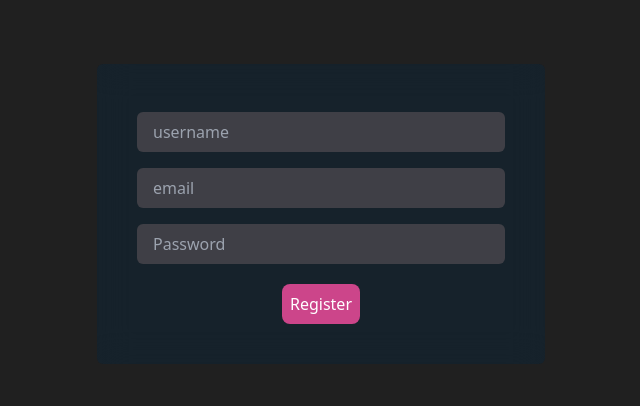
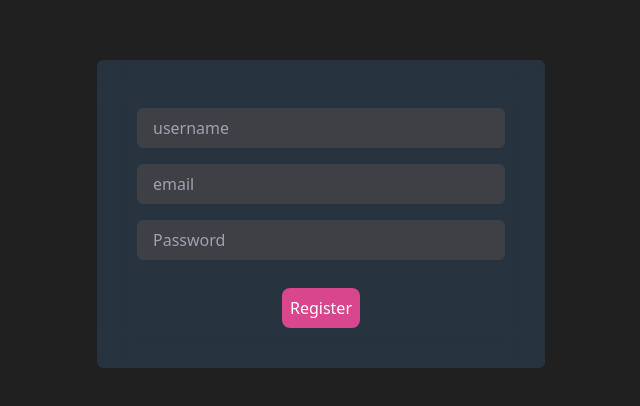
Before and after one commit to esteban2505J/Notes, a React (Vite) app in the folder client/: page /register in a window 1280 px wide. Shown: the part 186-592 px from the top of the page, without its empty margins (319-959 px from the left). Built offline with nearby package versions, Linux system fonts and the light colour scheme.

Commit message:
add to context user

```diff
--- a/client/src/App.jsx
+++ b/client/src/App.jsx
@@ -1,9 +1,11 @@
 import { BrowserRouter, Routes, Route } from "react-router-dom";
 import LoginPage from "./pages/LoginPage";
 import { RegisterPage } from "./pages/RegisterPage";
+import { AuthProvider } from "./context/authContext";
 
 function App() {
   return (
+    <AuthProvider>
       <BrowserRouter>
         <Routes>
           <Route path="/" element={<h1>home page </h1>} />
@@ -15,6 +17,7 @@ function App() {
           <Route path="/profile" element={<h1>profile page </h1>} />
         </Routes>
       </BrowserRouter>
+    </AuthProvider>
   );
 }
 
--- /dev/null
+++ b/client/src/context/AuthContext.jsx
@@ -0,0 +1,42 @@
+import { createContext, useState, useContext } from "react";
+import { registerRequest } from "../api/auth.js";
+
+export const AuthContext = createContext();
+
+export const userAuth = () => {
+  const context = useContext(AuthContext);
+  if (!context) {
+    throw new Error("useAuth must be used withim an AutProvider");
+  }
+  return context;
+};
+
+export const AuthProvider = ({ children }) => {
+  const [user, setUser] = useState(null);
+  const [isAuthenticated, setIsAuthenticated] = useState(false);
+  const [errors, setErrors] = useState([]);
+
+  const sigUp = async (user) => {
+    try {
+      const res = await registerRequest(user);
+      console.log(res.data);
+      setUser(res.data);
+      setIsAuthenticated(true);
+    } catch (error) {
+      console.log(error.response);
+      setErrors(error.response.data);
+    }
+  };
+
+  return (
+    <AuthContext.Provider
+      value={{
+        sigUp,
+        isAuthenticated,
+        errors,
+      }}
+    >
+      {children}
+    </AuthContext.Provider>
+  );
+};
--- a/client/src/pages/RegisterPage.jsx
+++ b/client/src/pages/RegisterPage.jsx
@@ -1,16 +1,27 @@
-import React from "react";
+import React, { useEffect } from "react";
 import { useForm } from "react-hook-form";
-import { registerRequest } from "../api/auth.js";
+import { userAuth } from "../context/authContext";
+import { useNavigate } from "react-router-dom";
 
 export const RegisterPage = () => {
-  const { register, handleSubmit } = useForm();
+  const {
+    register,
+    handleSubmit,
+    formState: { errors },
+  } = useForm();
+  const { sigUp, isAuthenticated, errors: registerError } = userAuth();
+
+  const navigate = useNavigate();
+
+  useEffect(() => {
+    if (isAuthenticated) navigate("/tasks");
+  }, [isAuthenticated]);
 
   /**
    * method to control the sending of the registration request
    */
   const onSubmit = handleSubmit(async (values) => {
-    const res = await registerRequest(values);
-    console.log(res);
+    sigUp(values);
   });
 
   return (
@@ -19,30 +30,43 @@ export const RegisterPage = () => {
         className="flex items-center justify-center h-screen
       "
       >
-        <div className="max-w-md bg-[#002a47] p-10 rounded-md backdrop-filter backdrop-blur-lg bg-opacity-30">
+        <div className="max-w-md bg-[#386487] p-10 rounded-md backdrop-filter backdrop-blur-lg bg-opacity-30">
           <form onSubmit={onSubmit}>
+            {registerError.map((error) => {
+              return <div className="bg-red-500 p-2 text-white">{error}</div>;
+            })}
             <input
               type="text"
               {...register("userName", { required: true })}
               className="w-full bg-zinc-700 text-white px-4 py-2 rounded-md my-2"
               placeholder="username"
             />
+            {errors.userName && (
+              <p className=" text-red-500">Username is required</p>
+            )}
+
             <input
               type="email"
               {...register("email", { required: true })}
               className="w-full bg-zinc-700 text-white px-4 py-2 rounded-md my-2"
               placeholder="email"
             />
+            {errors.email && (
+              <p className=" text-red-500">E-mail is required</p>
+            )}
             <input
               type="password"
               {...register("password", { required: true })}
               className="w-full bg-zinc-700 text-white px-4 py-2 rounded-md my-2"
               placeholder="Password"
             />
-            <div className="flex items-center justify-center mt-3">
+            {errors.password && (
+              <p className=" text-red-500">Password is required</p>
+            )}
+            <div className="flex items-center justify-center mt-5">
               <button
                 type="submit"
-                className="bg-[#cc458a] p-2 rounded-lg hover:bg-[#713662]"
+                className="bg-[#d8478d] p-2 rounded-lg hover:bg-[#713662] hover:p-3 transform transition-all duration-100"
               >
                 Register
               </button>
```
Also changed, not shown: 1 other file (tests, documents, lock files or other folders). Lines whose indentation alone changed are shown as unchanged.
